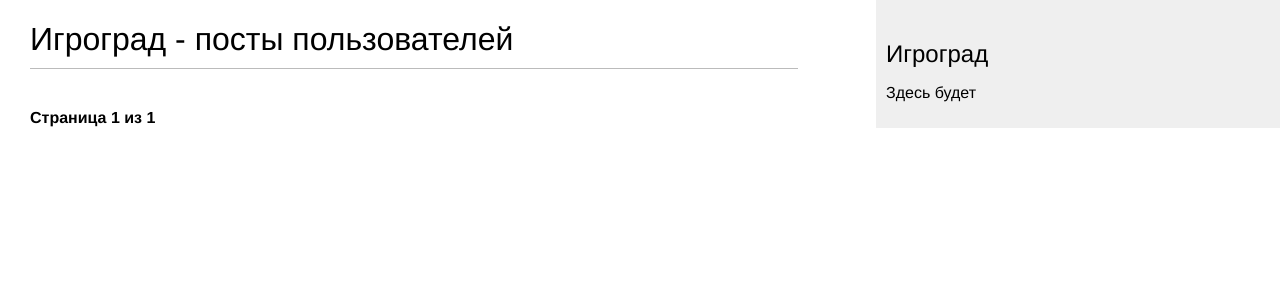
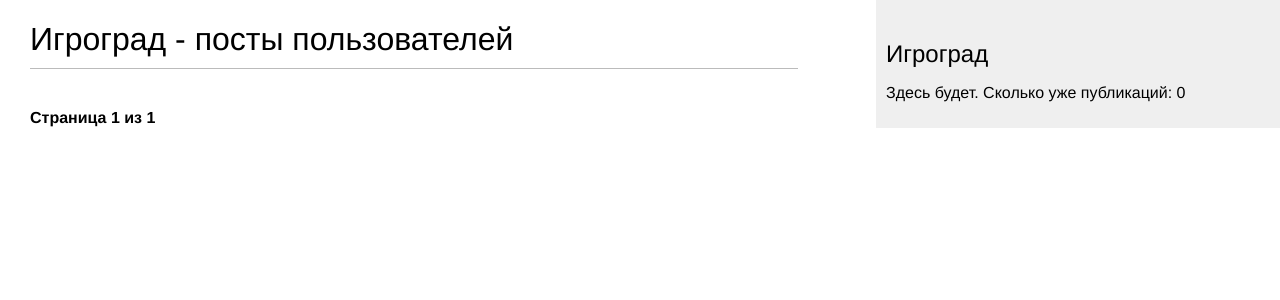
Before and after one commit to hydrospirt/soc_blog, a Django app: page /blog/ in a window 1280 px wide. Shown: the top 300 px of the page. Run offline with Django 4.2, Linux system fonts and the light colour scheme; data that the repository does not hold is empty.

Commit message:
Add total_posts

```diff
--- a/igrograd/blog/templates/blog/base.html
+++ b/igrograd/blog/templates/blog/base.html
@@ -1,3 +1,4 @@
+{% load blog_tags %}
 {% load static %}
 <!DOCTYPE html>
 <html>
@@ -12,7 +13,10 @@
   </div>
   <div id="sidebar">
     <h2>Игроград</h2>
-    <p>Здесь будет</p>
+    <p>
+      Здесь будет.
+      Сколько уже публикаций: {% total_posts %}
+    </p>
   </div>
 </body>
 </html>
```
